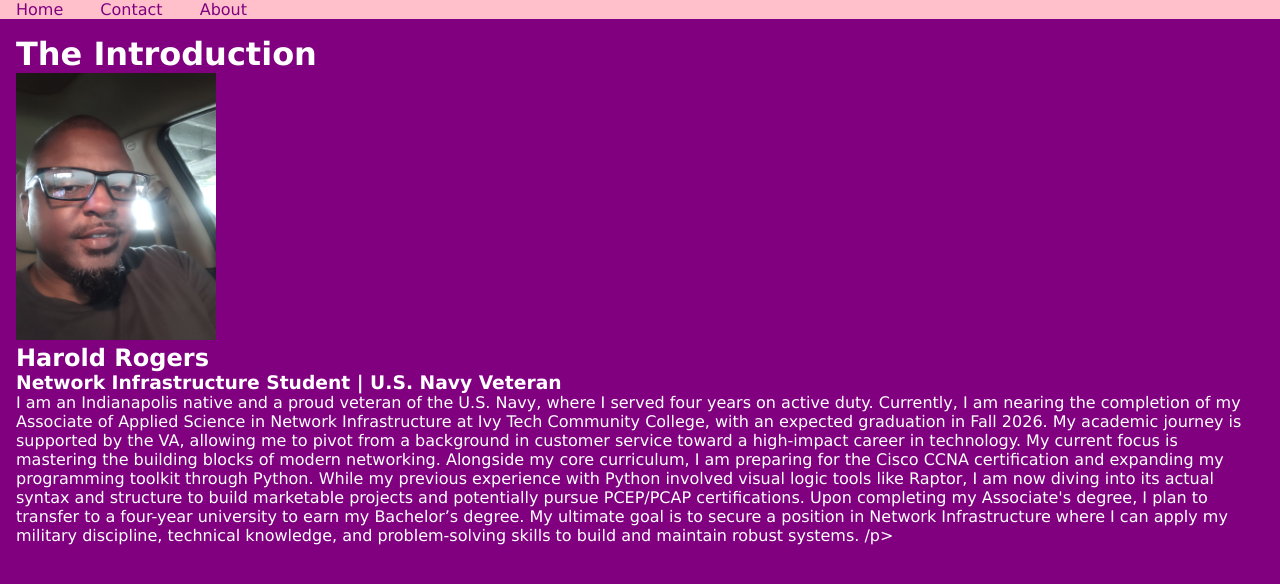
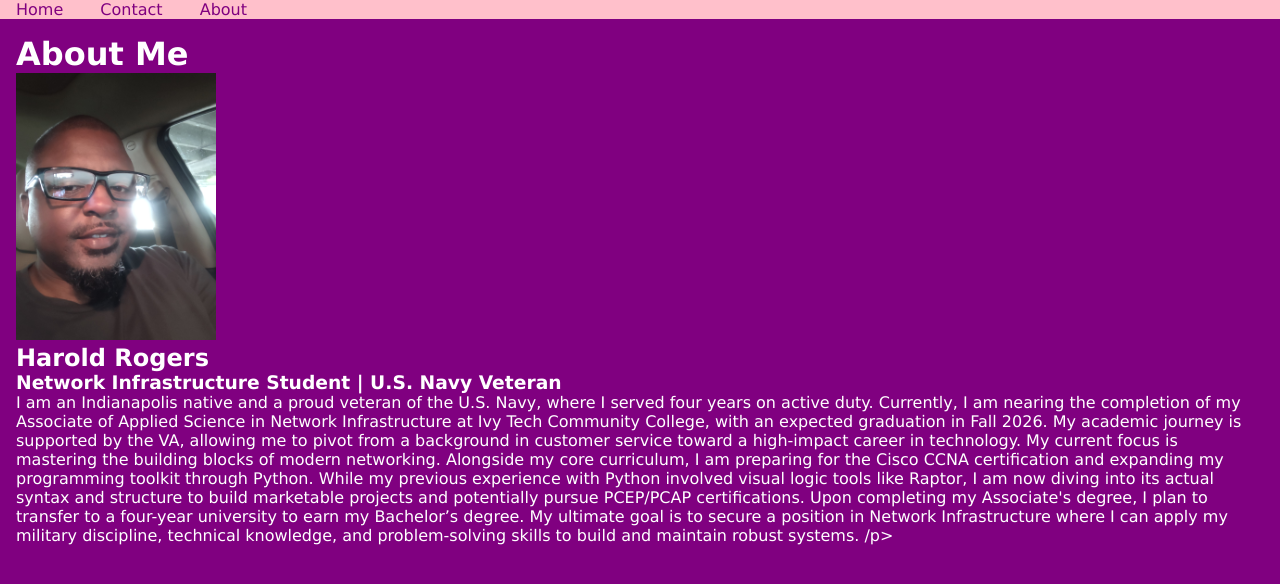
Before and after one commit to Harold3131/personal-webpage_SDEV220, a plain HTML site: page index.html in a window 1280 px wide. Drawn offline with Linux system fonts and the light colour scheme.

Commit message:
Update index.html

```diff
--- a/index.html
+++ b/index.html
@@ -54,7 +54,7 @@
 
       <main>
 
-          <h1> The Introduction </h1>
+          <h1> About Me </h1>
           <img src="profile.jpg.jpg" alt="A photo of Harold Rogers">
       <section>
 
```
